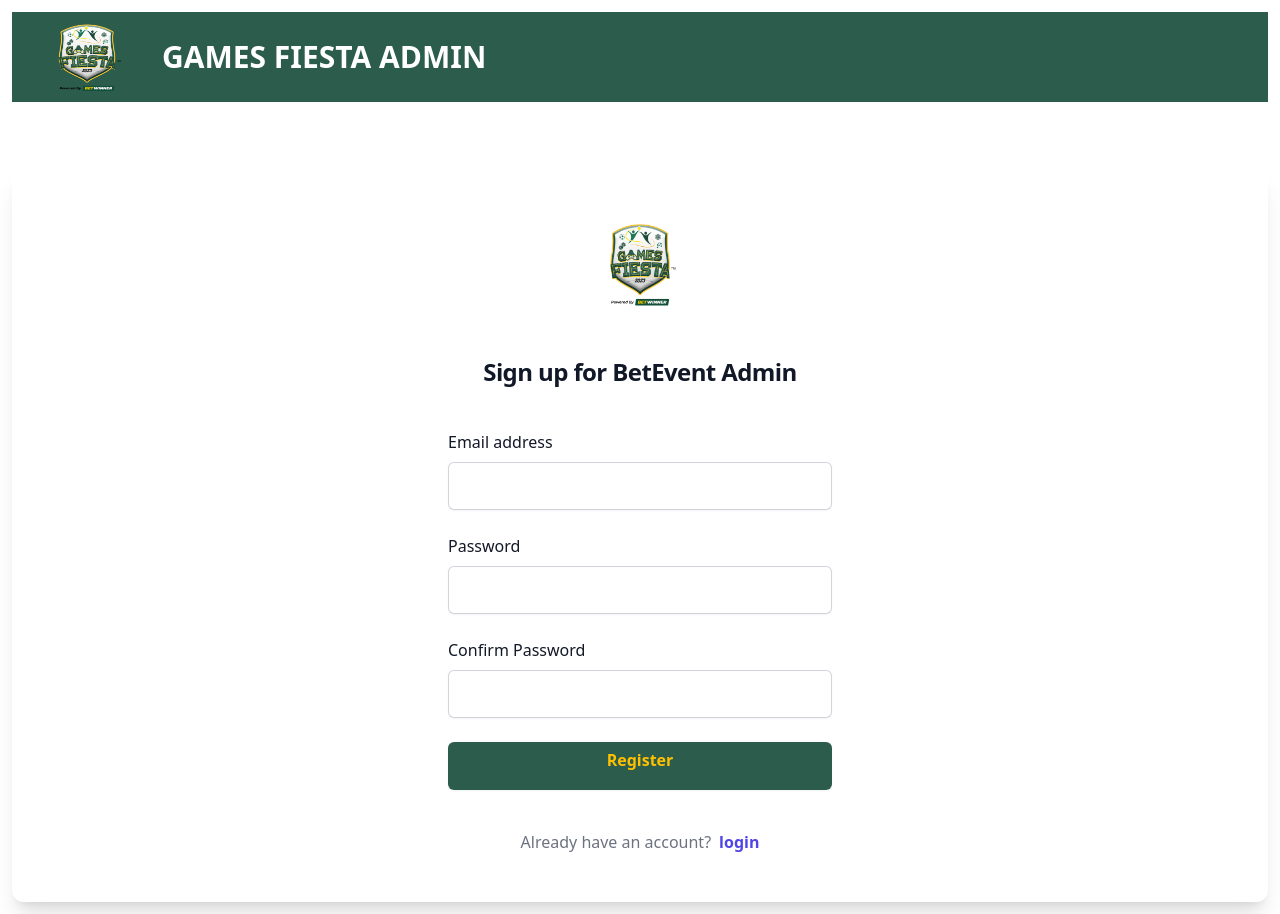
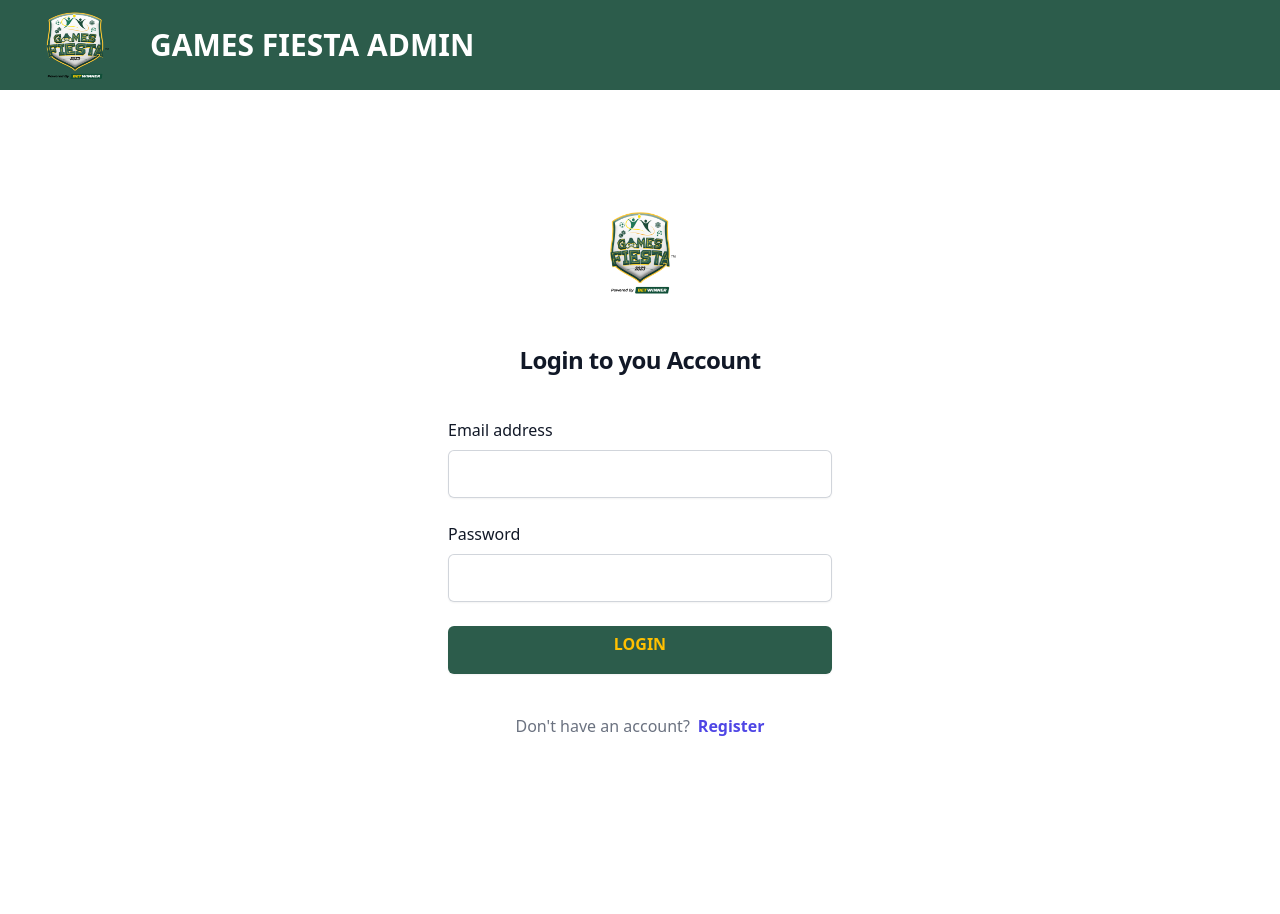
Before and after one commit to Eyohen/betEventAdmin, a React (Vite) app: page / in a window 1280 px wide. After the commit the page ends 800 px from the top, so only its background shows below. Built offline with nearby package versions, Linux system fonts and the light colour scheme.

Commit message:
login addition

```diff
--- a/src/App.jsx
+++ b/src/App.jsx
@@ -23,7 +23,7 @@
   const Layout = () => {
     return (
 
-      <div className='p-3'>
+      <div className=''>
           <QueryClientProvider client={queryClient}>
       <Navbar/>
       <Outlet/>
@@ -44,12 +44,9 @@
         children:[
             {
                 path:"/",
-                element:<Register/>,
+                element:<Login/>,
             },
-            {
-              path:"/login",
-              element:<Login/>,
-          },
+
             {
               path:"/home",
               element:<Home/>,
--- a/src/pages/Login.jsx
+++ b/src/pages/Login.jsx
@@ -6,11 +6,13 @@
     const [email, setEmail] = useState("")
     const [password, setPassword] = useState("")
     const [error, setError] = useState(null)
+    const [isLoading, setIsLoading] = useState(false);
 
     const navigate = useNavigate()
 
     const handleSubmit= async (e) => {
       e.preventDefault();
+      setIsLoading(true);
       try{
       const res = await newRequest.post("auth/login",{
         email,
@@ -23,13 +25,16 @@
         setError(err.response.data);
         console.log(err.response.data)
       }
+      finally {
+        setIsLoading(false); // Set loading back to false
+      }
 
     }
 
 
   return (
 
-    <div class="flex min-h-full flex-col justify-center px-6 py-12 lg:px-8 shadow-xl rounded-xl mt-16">
+    <div class="flex min-h-full flex-col justify-center px-6 py-12 lg:px-8 rounded-xl mt-16">
   <div class="sm:mx-auto sm:w-full sm:max-w-sm">
     <img class="mx-auto h-[100px] w-[150px]" src="./GameLogo.png" alt="Your Company"/>
     <h2 class="mt-10 text-center text-2xl font-bold leading-9 tracking-tight text-gray-900">Login to you Account</h2>
@@ -45,7 +50,7 @@
         <label for="email" class="block text-sm font-medium leading-6 text-white">ignore</label>
         </div>
         <div class="mt-2">
-          <input id="email" name="email" type="email"   onChange={(e) => setEmail(e.target.value)} autocomplete="email" required class="block w-full rounded-md border-0 py-1.5 text-gray-900 shadow-sm ring-1 ring-inset ring-gray-300 placeholder:text-gray-400 focus:ring-2 focus:ring-inset focus:ring-indigo-600 sm:text-sm sm:leading-6 h-12" />
+          <input id="email" name="email" type="email"   onChange={(e) => setEmail(e.target.value)} autocomplete="email" required class="block w-full rounded-md border-0 py-1.5 text-gray-900 shadow-sm ring-1 ring-inset ring-gray-300 placeholder:text-gray-400 focus:ring-2 focus:ring-inset focus:ring-indigo-600 sm:text-sm sm:leading-6 h-12 p-2" />
         </div>
       </div>
 
@@ -58,7 +63,7 @@
         <label for="" class="block text-sm font-medium leading-6 text-white">ignore</label>
         </div>
         <div class="mt-2">
-          <input id="password" name="password" type="password"   onChange={(e) => setPassword(e.target.value)} required class="block w-full rounded-md border-0 py-1.5 text-gray-900 shadow-sm ring-1 ring-inset ring-gray-300 placeholder:text-gray-400 focus:ring-2 focus:ring-inset focus:ring-indigo-600 sm:text-sm sm:leading-6 h-12" />
+          <input id="password" name="password" type="password"   onChange={(e) => setPassword(e.target.value)} required class="block w-full rounded-md border-0 py-1.5 text-gray-900 shadow-sm ring-1 ring-inset ring-gray-300 placeholder:text-gray-400 focus:ring-2 focus:ring-inset focus:ring-indigo-600 sm:text-sm sm:leading-6 h-12 p-2" />
         </div>
       </div>
 
@@ -69,7 +74,10 @@
 
 
       <div className='mt-4'>
-        <button type="submit" class="flex w-full justify-center rounded-md bg-[#2C5C4B] px-3 py-1.5 text-md font-semibold leading-6 text-[#FFC000] shadow-sm hover:bg-[#93C572] focus-visible:outline focus-visible:outline-2 focus-visible:outline-offset-2 focus-visible:outline-indigo-600 h-12">Login</button>
+        <button type="submit"
+         class="flex w-full justify-center rounded-md bg-[#2C5C4B] px-3 py-1.5 text-md font-semibold leading-6 text-[#FFC000] shadow-sm hover:bg-[#93C572] focus-visible:outline focus-visible:outline-2 focus-visible:outline-offset-2 focus-visible:outline-indigo-600 h-12"
+         disabled={isLoading}
+         >{isLoading ? "Loading..." : "LOGIN"}{" "}</button>
       </div>
       {/* {error && error} */}
 
```
